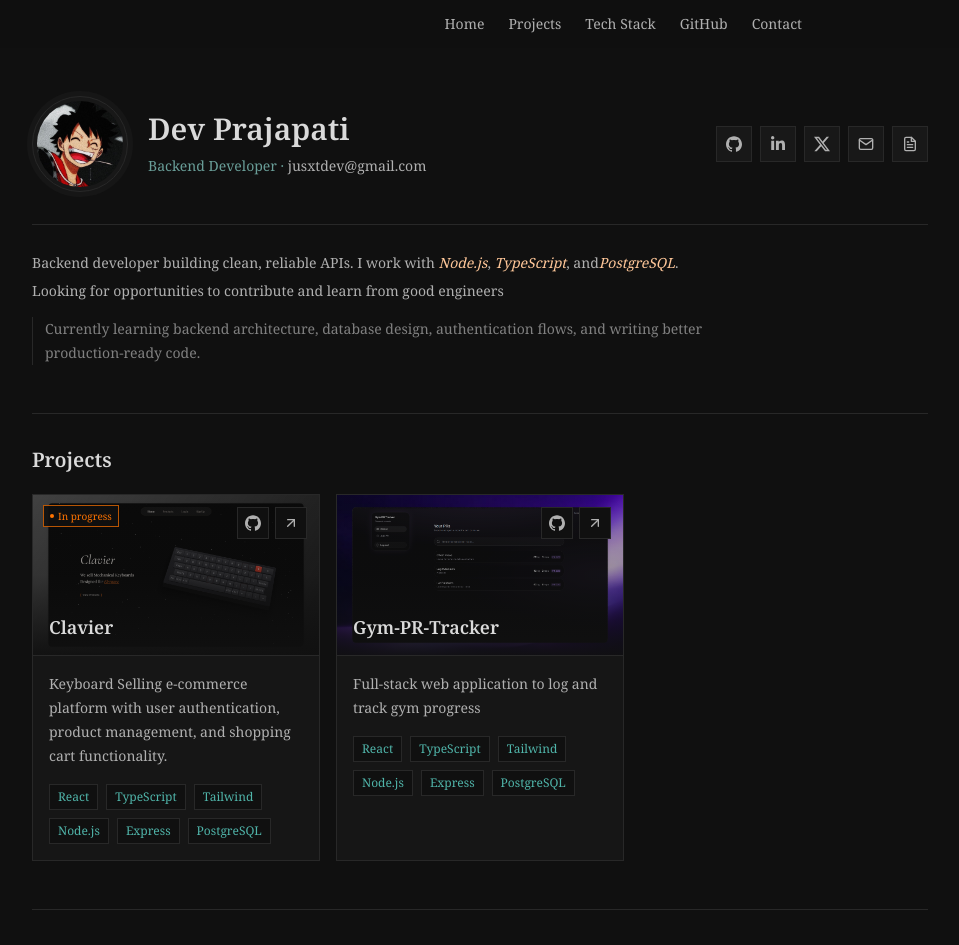
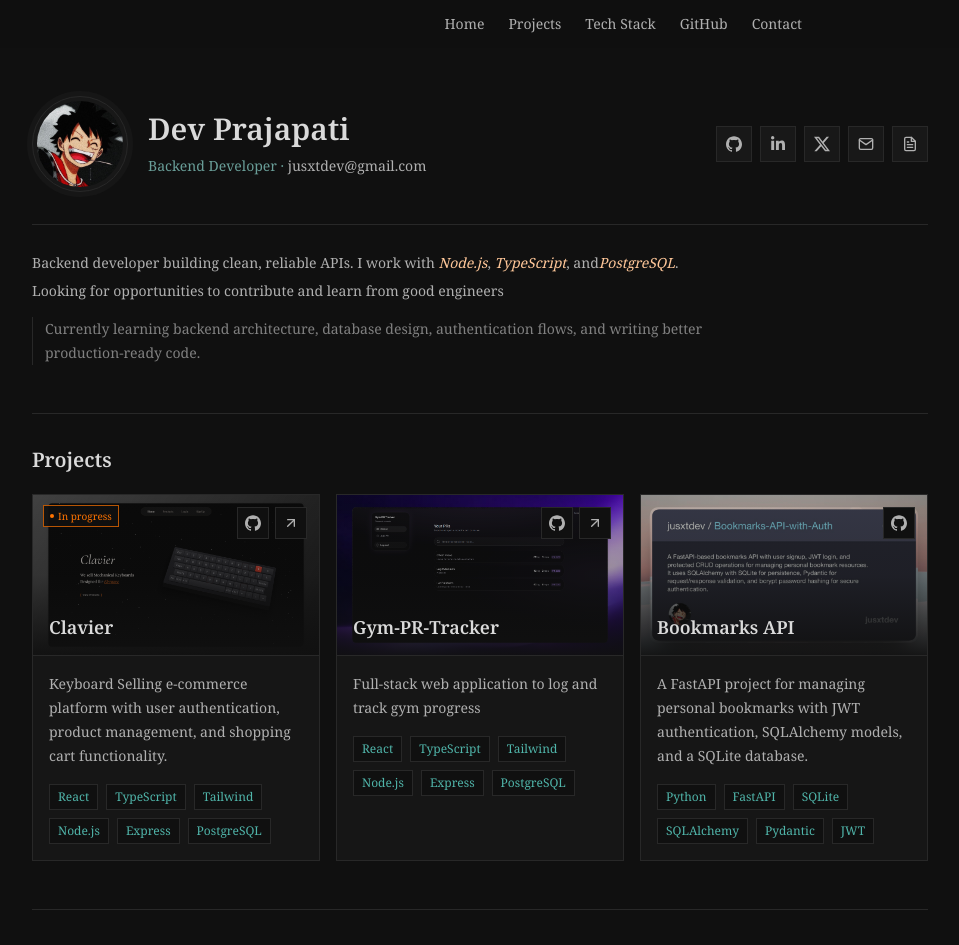
Before and after one commit to jusxtdev/portfolio, a React (Vite) app in the folder frontend/: page / in a window 1280 px wide. Shown: the top 945 px of the page, without its empty margins (160-1119 px from the left). Built offline with nearby package versions, Linux system fonts and the light colour scheme; no server answers.

Commit message:
add project

```diff
--- a/frontend/src/components/ProjectsSection.jsx
+++ b/frontend/src/components/ProjectsSection.jsx
@@ -1,5 +1,6 @@
 import clavierImage from "../assets/clavier.png"
 import gymPRTrackerImage from "../assets/gymPRTracker.png"
+import bookmarksImage from "../assets/bookmarks.png"
 import ProjectCard from "./ProjectCard";
 
 
@@ -38,6 +39,22 @@ function ProjectsSection() {
       liveUrl: "https://gym-pr-tracker-frontend.onrender.com/",
       githubUrl: "https://github.com/jusxtdev/gym-PR-tracker",
     },
+    {
+      title: "Bookmarks API",
+      description: "A FastAPI project for managing personal bookmarks with JWT authentication, SQLAlchemy models, and a SQLite database.",
+      techStack: [
+        "Python",
+        "FastAPI",
+        "SQLite",
+        "SQLAlchemy",
+        "Pydantic",
+        "JWT",
+      ],
+      image: bookmarksImage,
+      status: "Done",
+      liveUrl: "",
+      githubUrl: "https://github.com/jusxtdev/Bookmarks-API-with-Auth",
+    },
 
   ];
 
```
Also changed, not shown: frontend/src/assets/bookmarks.png (added).
